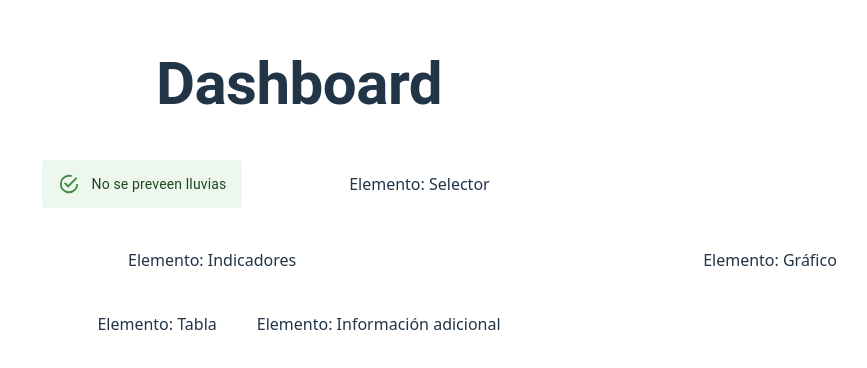
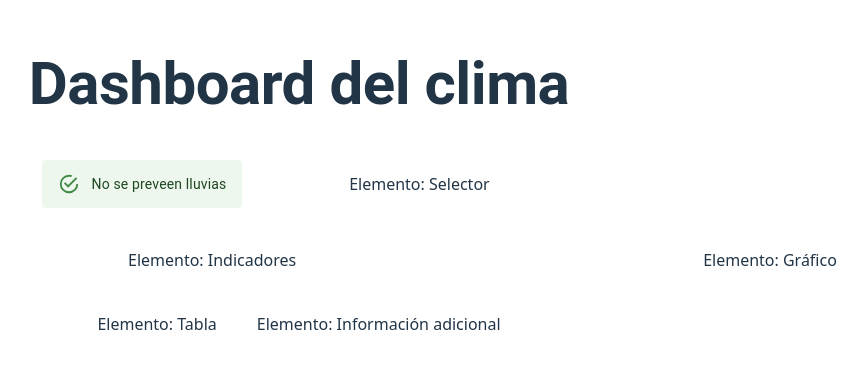
Before and after one commit to jairordtgz/dashboard, a React (Vite) app: page / in a window 1280 px wide. Shown: the part 208-576 px from the top of the page, without its empty margins (341-1208 px from the left). Built offline with nearby package versions, Linux system fonts and the light colour scheme.

Commit message:
clase 26-11-25

```diff
--- a/src/App.tsx
+++ b/src/App.tsx
@@ -9,7 +9,9 @@ function App() {
     <Grid container spacing={5} justifyContent="center" alignItems="center">
 
       {/* Encabezado */}
-      <Grid size={{ xs: 12, md: 12 }}> <HeaderUI/> </Grid>
+      <Grid size={{ xs: 12, md: 12 }}>
+        <HeaderUI/>
+      </Grid>
 
       {/* Alertas */}
       <Grid container justifyContent="right" alignItems="center">
--- a/src/components/HeaderUI.tsx
+++ b/src/components/HeaderUI.tsx
@@ -3,7 +3,7 @@ import { Typography } from "@mui/material";
 export default function HeaderUI(){
     return (
         <Typography variant="h2" component="h1" sx={{fontWeight: 'bold'}}>
-            Dashboard
+            Dashboard del clima
 
         </Typography>
     );
```
